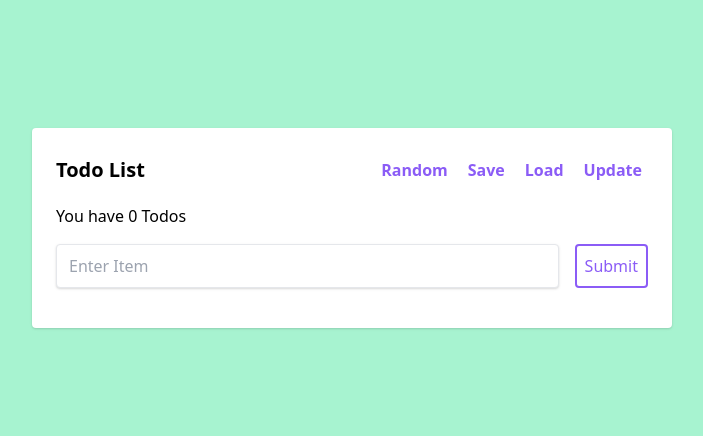
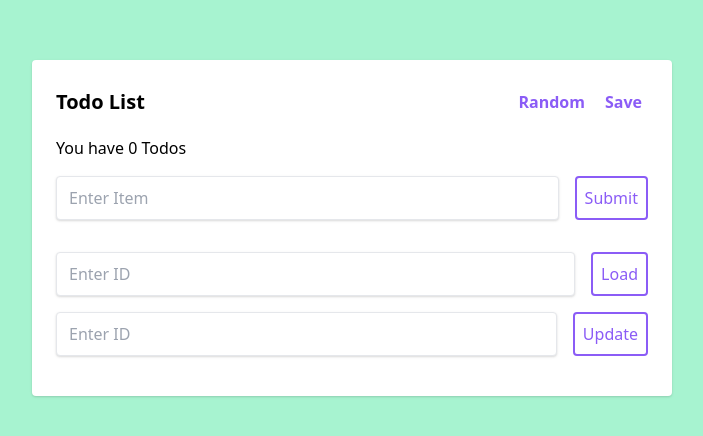
Before and after one commit to TroyeKizzz/todo-app, a React (Create React App) app in the folder frontend/: page / in a window 1280 px wide. Shown: the part 172-608 px from the top of the page, without its empty margins (288-991 px from the left). Built offline with nearby package versions, Linux system fonts and the light colour scheme.

Commit message:
Edited handler

```diff
--- a/frontend/src/App.js
+++ b/frontend/src/App.js
@@ -9,36 +9,47 @@ class App extends React.Component {
 
   // componentDidMount () {
   //   Promise.all([
-  //     fetch(`http://21wsp4pw.course.tamk.cloud/api/v1/task/random`).then((res) => res.json()).then((json) => {this.setState({tasks: [...this.state.tasks, {index: json.message, complete: false, onCloud: true}]});}),
-  //     fetch(`http://21wsp4pw.course.tamk.cloud/api/v1/task/random`).then((res) => res.json()).then((json) => {this.setState({tasks: [...this.state.tasks, {index: json.message, complete: false, onCloud: false}]});}),
-  //     fetch(`http://21wsp4pw.course.tamk.cloud/api/v1/task/random`).then((res) => res.json()).then((json) => {this.setState({tasks: [...this.state.tasks, {index: json.message, complete: false, onCloud: false}]});}),
-  //     fetch(`http://21wsp4pw.course.tamk.cloud/api/v1/task/random`).then((res) => res.json()).then((json) => {this.setState({tasks: [...this.state.tasks, {index: json.message, complete: false, onCloud: false}]});})
+  //     fetch(`http://21wsp4pw.course.tamk.cloud/api/v1/task/random`).then((res) => res.json()).then((json) => {this.setState({tasks: [...this.state.tasks, {index: json.message, done: false, onCloud: true}]});}),
+  //     fetch(`http://21wsp4pw.course.tamk.cloud/api/v1/task/random`).then((res) => res.json()).then((json) => {this.setState({tasks: [...this.state.tasks, {index: json.message, done: false, onCloud: false}]});}),
+  //     fetch(`http://21wsp4pw.course.tamk.cloud/api/v1/task/random`).then((res) => res.json()).then((json) => {this.setState({tasks: [...this.state.tasks, {index: json.message, done: false, onCloud: false}]});}),
+  //     fetch(`http://21wsp4pw.course.tamk.cloud/api/v1/task/random`).then((res) => res.json()).then((json) => {this.setState({tasks: [...this.state.tasks, {index: json.message, done: false, onCloud: false}]});})
   //   ])
   // }
 
   handleSubmit = task => {
-    this.setState({tasks: [...this.state.tasks, {index: task, complete: false, onCloud: false}]});
+    this.setState({tasks: [...this.state.tasks, {task: task, done: false, onCloud: false}]});
   }
 
   handleRandom = async() => {
-    await fetch(`/api/v1/task/random`)
+    await fetch(`http://21wsp4pw.course.tamk.cloud/api/v1/task/random`)
     .then((res) => res.json())
-    .then((json) => {this.setState({tasks: [...this.state.tasks, {index: json.message, complete: false, onCloud: false}]});})
+    .then((json) => {this.setState({tasks: [...this.state.tasks, {task: json.message, done: false, onCloud: false}]});})
   }
 
   handleSave = async() => {
-    let newArr = [...this.state.tasks];
-    delete newArr['onCloud']
-    await axios.post('/api/v1/task/list', newArr)
-    .then(() => {
+    const newList = this.state;
+    newList.tasks.map(todo => {
+      // if this task has the same ID as the edited task
+      delete todo["onCloud"];
+      return todo;
+   })
+    await fetch('http://21wsp4pw.course.tamk.cloud/api/v1/task/list', {
+      method: "POST",
+      headers: {
+        'Access-Control-Allow-Origin' : '*',
+        'Content-Type': 'application/json'
+      },
+      body: JSON.stringify(newList)
+    })
+    .then((response) => {
       const newList = this.state.tasks.map(todo => {
         // if this task has the same ID as the edited task
         if (todo.onCloud === false) {
            //
            return {
-              ...todo,
-              index: todo.index,
-              complete: todo.complete,
+              _id: response._id,
+              task: todo.task,
+              done: todo.done,
               onCloud: true,
            }
         }
@@ -53,32 +64,47 @@ class App extends React.Component {
 
   }
 
-  handleLoad = async() => {
-    await axios.get("/api/v1/task/list/" + this.props.match.params.id)
+  handleLoad = async(index) => {
+    await fetch("/api/v1/task/list/" + index, {
+      method: "GET"
+    })
       .then((response) => {
-        this.setState({tasks:
-            {
-              index: response.message,
-              complete: response.complete,
-              onCloud: true,
-            }
-        });
+        this.state.tasks.map(todo => {
+          // if this task has the same ID as the edited task
+          if (todo._id === index) {
+             //
+             return {
+                _id: response._id,
+                task: todo.task,
+                done: todo.done,
+                onCloud: true,
+             }
+          }
+          return todo;
+       })
       })
       .catch(function (error) {
         console.log(error);
       });
   }
 
-  handleUpdate = async() => {
-    await axios.put("/api/v1/task/list/" + this.props.match.params.id)
+  handleUpdate = async(index) => {
+    let newTask;
+    this.state.tasks.map(todo => {
+      // if this task has the same ID as the edited task
+      if (todo._id === index) {newTask = todo;}
+      return todo;
+    })
+    await fetch("/api/v1/task/list/" + index, {
+      method: "PUT",
+      headers: {
+        'Access-Control-Allow-Origin' : '*',
+        'Content-Type': 'application/json'
+      },
+      body: JSON.stringify(newTask)
+    })
       .then((response) => {
-        this.setState({tasks:
-            {
-              index: response.message,
-              complete: response.complete,
-              onCloud: true,
-            }
-        });
+
       })
       .catch(function (error) {
         console.log(error);
@@ -94,7 +120,7 @@ class App extends React.Component {
 
   handleToggle = (index) => {
     const newArr = [...this.state.tasks];
-    newArr[index]['complete'] = !newArr[index]['complete'];
+    newArr[index]['done'] = !newArr[index]['done'];
     newArr[index]['onCloud'] = false;
     this.setState({tasks: newArr});
   }
@@ -105,7 +131,8 @@ class App extends React.Component {
         <div className='card frame bg-white rounded shadow p-6 m-4 w-full lg:w-2/4 '>
           <Header numTodos={this.state.tasks.length} addRandom={this.handleRandom} onLoad={this.handleLoad} onUpdate={this.handleUpdate} onSave={this.handleSave}/>
           <SubmitForm onFormSubmit={this.handleSubmit} />
-          <TodoList tasks={this.state.tasks} complete={this.handleToggle} onDelete={this.handleDelete} />
+          <TodoList tasks={this.state.tasks} done={this.handleToggle} onDelete={this.handleDelete} />
+          <Footer />
         </div>
       </div>
     );
@@ -146,11 +173,9 @@ const Header = (props) => {
     <div>
       <div className='todo flex mb-4 items-center'>
         <h1 className="antialiased w-full text-grey-darkest font-semibold text-xl">Todo List</h1>
-        <button className={"transition-all antialiased flex-no-shrink p-1.5 mr-2 font-semibold border-0 rounded hover:text-white text-purple-500 hover:bg-purple-500"} onClick={() => {props.addRandom()}}>Random</button>
-        <button className={"transition-all antialiased flex-no-shrink p-1.5 mr-2 font-semibold border-0 rounded hover:text-white text-purple-500 hover:bg-purple-500"} onClick={() => {props.onSave()}}>Save</button>
-        <button className={"transition-all antialiased flex-no-shrink p-1.5 font-semibold border-0 rounded hover:text-white text-purple-500 hover:bg-purple-500"} onClick={() => {props.onLoad()}}>Load</button>
-        <button className={"transition-all antialiased flex-no-shrink p-1.5 ml-2 font-semibold border-0 rounded hover:text-white text-purple-500 hover:bg-purple-500"} onClick={() => {props.onUpdate()}}>Update</button>
-      </div>
+          <button className={"transition-all antialiased flex-no-shrink p-1.5 mr-2 font-semibold border-0 rounded hover:text-white text-purple-500 hover:bg-purple-500"} onClick={() => {props.addRandom()}}>Random</button>
+          <button className={"transition-all antialiased flex-no-shrink p-1.5 font-semibold border-0 rounded hover:text-white text-purple-500 hover:bg-purple-500"} onClick={() => {props.onSave()}}>Save</button>
+        </div>
       <div className='card-header'>
         <h1 className='card-header-title header'>
           You have {props.numTodos} Todos
@@ -160,10 +185,35 @@ const Header = (props) => {
   )
 }
 
+const Footer = (props) => {
+  return(
+    <div>
+      <div className='flex mt-4'>
+      <input
+          type='text'
+          className='input'
+          placeholder='Enter ID'
+          className="transition-all shadow appearance-none border rounded w-full py-2 px-3 mr-4 mb-4 text-grey-darker"
+        />
+        <button className='transition-all flex-no-shrink p-2 border-2 rounded text-purple-500 mb-4 border-purple-500 hover:text-white hover:bg-purple-500'>Load</button>
+      </div>
+      <div className='flex'>
+      <input
+          type='text'
+          className='input'
+          placeholder='Enter ID'
+          className="transition-all shadow appearance-none border rounded w-full py-2 px-3 mr-4 mb-4 text-grey-darker"
+        />
+        <button className='transition-all flex-no-shrink p-2 border-2 rounded text-purple-500 mb-4 border-purple-500 hover:text-white hover:bg-purple-500'>Update</button>
+      </div>
+    </div>
+  )
+}
+
 
 const TodoList = (props) => {
   const todos = props.tasks.map((todo, index) => {
-    return <Todo content={todo.index} todo={todo} id={index} key={index} complete={props.complete} onDelete={props.onDelete} />
+    return <Todo content={todo.task} todo={todo} id={index} key={index} done={props.done} onDelete={props.onDelete} />
   })
   return(
     <div className='list-wrapper'>
@@ -175,9 +225,9 @@ const TodoList = (props) => {
 const Todo = (props) => {
   return(
     <div className="todo flex mb-4 items-center">
-      <p className={props.todo.complete? "transition-all line-through text-green-400 antialiased w-full text-base font-normal":"transition-all text-grey-800 antialiased w-full text-base font-normal"}>{props.content}</p>
+      <p className={props.todo.done? "transition-all line-through text-green-400 antialiased w-full text-base font-normal":"transition-all text-grey-800 antialiased w-full text-base font-normal"}>{props.content}</p>
       <p className={props.todo.onCloud? "transition-all antialiased flex-no-shrink pl-2 pt-1 pb-1 pr-2 border-0 rounded-full text-xs	bg-green-400 text-white":"transition-all antialiased flex-no-shrink text-xs pl-2 pt-1 pb-1 pr-2 border-0 rounded-full bg-gray-300 text-white"}>{props.todo.onCloud? "Saved":"Unsave"}</p>
-      <button className={props.todo.complete? "transition-all	flex-no-shrink p-2 ml-4 mr-2 border-2 rounded hover:text-white text-gray-300 border-gray-300 hover:bg-gray-300":"transition-all	flex-no-shrink p-2 ml-4 mr-2 border-2 rounded hover:text-white text-green-400 border-green-400 hover:bg-green-400"}  onClick={() => {props.complete(props.id)}}>{props.todo.complete? "Undo":"Done"}</button>
+      <button className={props.todo.done? "transition-all	flex-no-shrink p-2 ml-4 mr-2 border-2 rounded hover:text-white text-gray-300 border-gray-300 hover:bg-gray-300":"transition-all	flex-no-shrink p-2 ml-4 mr-2 border-2 rounded hover:text-white text-green-400 border-green-400 hover:bg-green-400"}  onClick={() => {props.done(props.id)}}>{props.todo.done? "Undo":"Done"}</button>
       <button className="transition-all flex-no-shrink p-2 ml-2 border-2 rounded text-red-400 border-red-400 hover:text-white hover:bg-red-400" onClick={() => {props.onDelete(props.id)}}>Remove</button>
     </div>
   );
```
